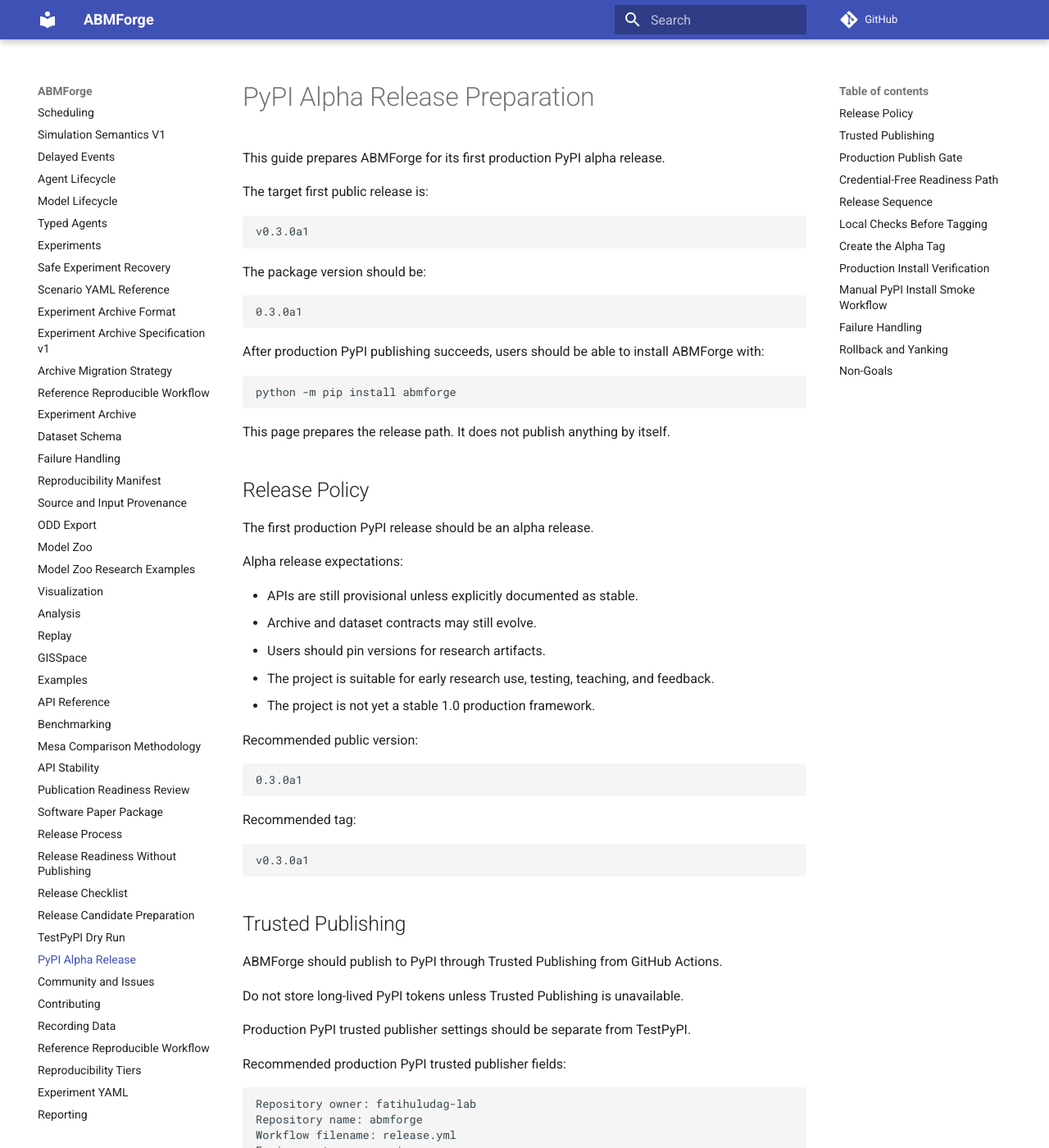
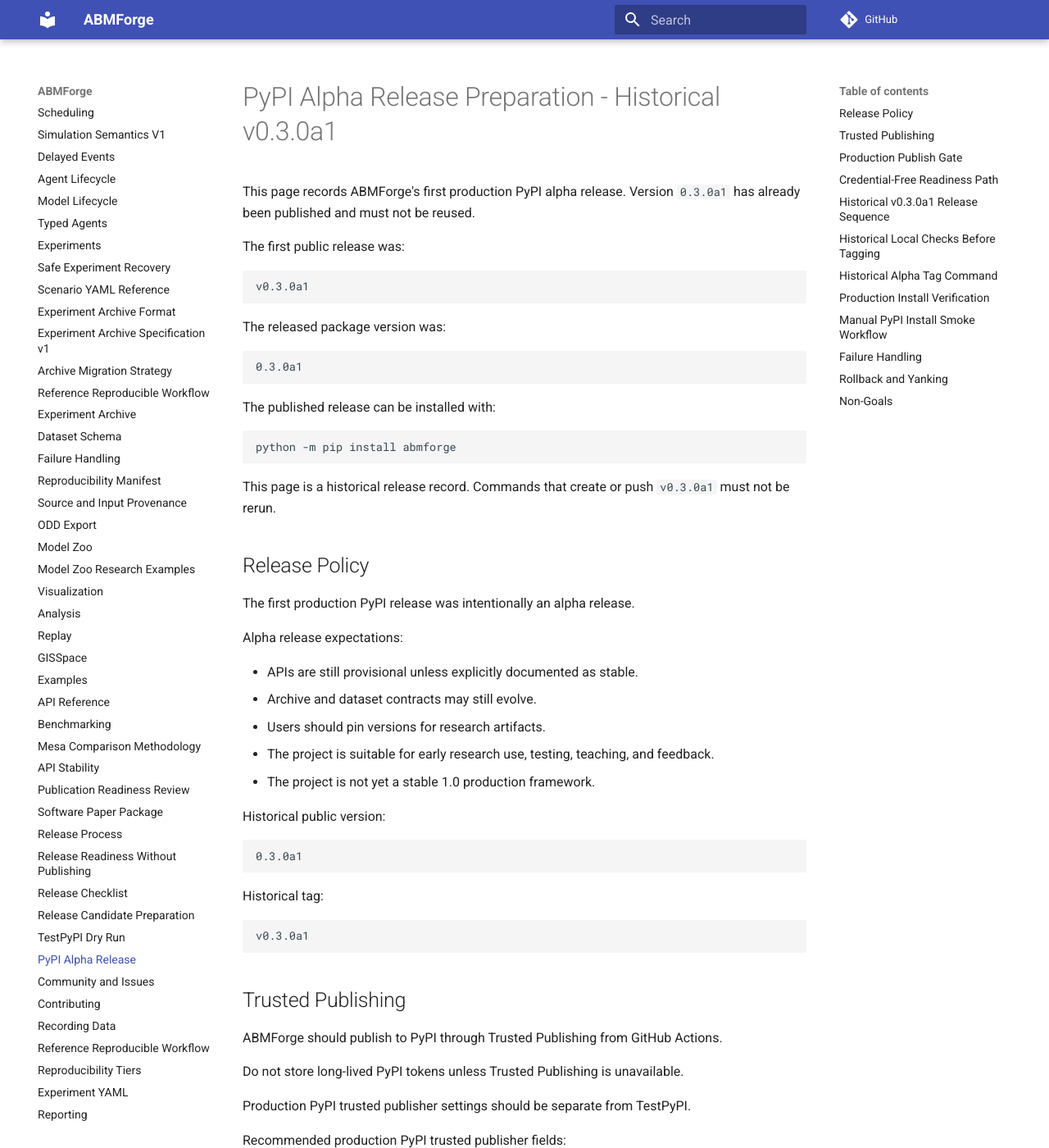
Before and after one commit to fatihuludag-lab/abmforge, an MkDocs documentation site: the page built from docs/pypi-alpha-release.md, in a window 1280 px wide and 1400 px high. Shown: the whole window at 82% size. Built offline with MkDocs 1.6.1 and Material for MkDocs 9.7.7, drawn with Linux system fonts in a browser that asks for light colours; comment, search, counter and statistics services are not loaded; some of the changed text lies outside the part shown.

Commit message:
fix(release): harden development version identity (#127)

````diff
--- a/codemeta.json
+++ b/codemeta.json
@@ -2,7 +2,7 @@
   "@context": "https://doi.org/10.5063/schema/codemeta-2.0",
   "@type": "SoftwareSourceCode",
   "name": "ABMForge",
-  "version": "0.3.0a1",
+  "version": "0.3.0a2.dev0",
   "description": "ABMForge is a lightweight, Python-first, experiment-native and dataset-first framework for reproducible agent-based modelling.",
   "codeRepository": "https://github.com/fatihuludag-lab/abmforge",
   "url": "https://github.com/fatihuludag-lab/abmforge",
--- a/docs/pypi-alpha-release.md
+++ b/docs/pypi-alpha-release.md
@@ -1,31 +1,30 @@
-# PyPI Alpha Release Preparation
+# PyPI Alpha Release Preparation - Historical v0.3.0a1
 
-This guide prepares ABMForge for its first production PyPI alpha release.
+This page records ABMForge's first production PyPI alpha release. Version `0.3.0a1` has already been published and must not be reused.
 
-The target first public release is:
+The first public release was:
 
 ```text
 v0.3.0a1
 ```
 
-The package version should be:
+The released package version was:
 
 ```text
 0.3.0a1
 ```
 
-After production PyPI publishing succeeds, users should be able to install
-ABMForge with:
+The published release can be installed with:
 
 ```bash
 python -m pip install abmforge
 ```
 
-This page prepares the release path. It does not publish anything by itself.
+This page is a historical release record. Commands that create or push `v0.3.0a1` must not be rerun.
 
 ## Release Policy
 
-The first production PyPI release should be an alpha release.
+The first production PyPI release was intentionally an alpha release.
 
 Alpha release expectations:
 
@@ -36,13 +35,13 @@
   feedback.
 - The project is not yet a stable 1.0 production framework.
 
-Recommended public version:
+Historical public version:
 
 ```text
 0.3.0a1
 ```
 
-Recommended tag:
+Historical tag:
 
 ```text
 v0.3.0a1
@@ -108,24 +107,24 @@
 That path validates metadata, tests, documentation, build artifacts, and
 `twine check` without uploading distributions.
 
-## Release Sequence
+## Historical v0.3.0a1 Release Sequence
 
-Recommended sequence:
+Historical sequence for `v0.3.0a1`:
 
 1. merge release preparation PR;
 2. confirm `main` is green;
 3. confirm strict metadata check passes;
-4. create and push tag `v0.3.0a1`;
+4. created and pushed tag `v0.3.0a1`;
 5. let the release workflow build artifacts from the tag;
 6. inspect artifacts;
 7. run TestPyPI dry run;
 8. run TestPyPI install smoke;
-9. manually run the release workflow on tag `v0.3.0a1` with `publish_pypi=true`;
+9. manually ran the release workflow on tag `v0.3.0a1` with `publish_pypi=true`;
 10. approve the `pypi` environment;
 11. run production PyPI install smoke;
 12. create GitHub Release notes.
 
-## Local Checks Before Tagging
+## Historical Local Checks Before Tagging
 
 Run:
 
@@ -140,11 +139,13 @@
 python -m twine check dist/*
 ```
 
-## Create the Alpha Tag
+## Historical Alpha Tag Command
 
-After all checks pass:
+For the historical `v0.3.0a1` release, the tag commands were:
 
-```bash
+> **Historical record:** Do not run these commands again for `v0.3.0a1`.
+
+```text
 git switch main
 git pull --ff-only origin main
 git status --short
@@ -152,7 +153,7 @@
 git push origin v0.3.0a1
 ```
 
-Do not create the tag until the release metadata and changelog are correct.
+The tag was created only after the release metadata and changelog were verified. The existing `v0.3.0a1` tag must never be recreated, moved, or force-updated.
 
 ## Production Install Verification
 
--- a/pyproject.toml
+++ b/pyproject.toml
@@ -4,7 +4,7 @@
 
 [project]
 name = "abmforge"
-version = "0.3.0a1"
+version = "0.3.0a2.dev0"
 description = "A modern, extensible agent-based simulation framework for Python."
 readme = "README.md"
 requires-python = ">=3.10"
--- a/src/abmforge/_version.py
+++ b/src/abmforge/_version.py
@@ -1,3 +1,3 @@
 """Package version for ABMForge."""
 
-__version__: str = "0.3.0a1"
+__version__: str = "0.3.0a2.dev0"
````
Also changed, not shown: CHANGELOG.md (+9 -9 lines), README.md (+1 -1 lines), RELEASE_NOTES.md (+7 -5 lines), docs/publication-readiness-review.md (+26 -23 lines), docs/release-candidate-prep.md (+10 -6 lines), 8 other files.
